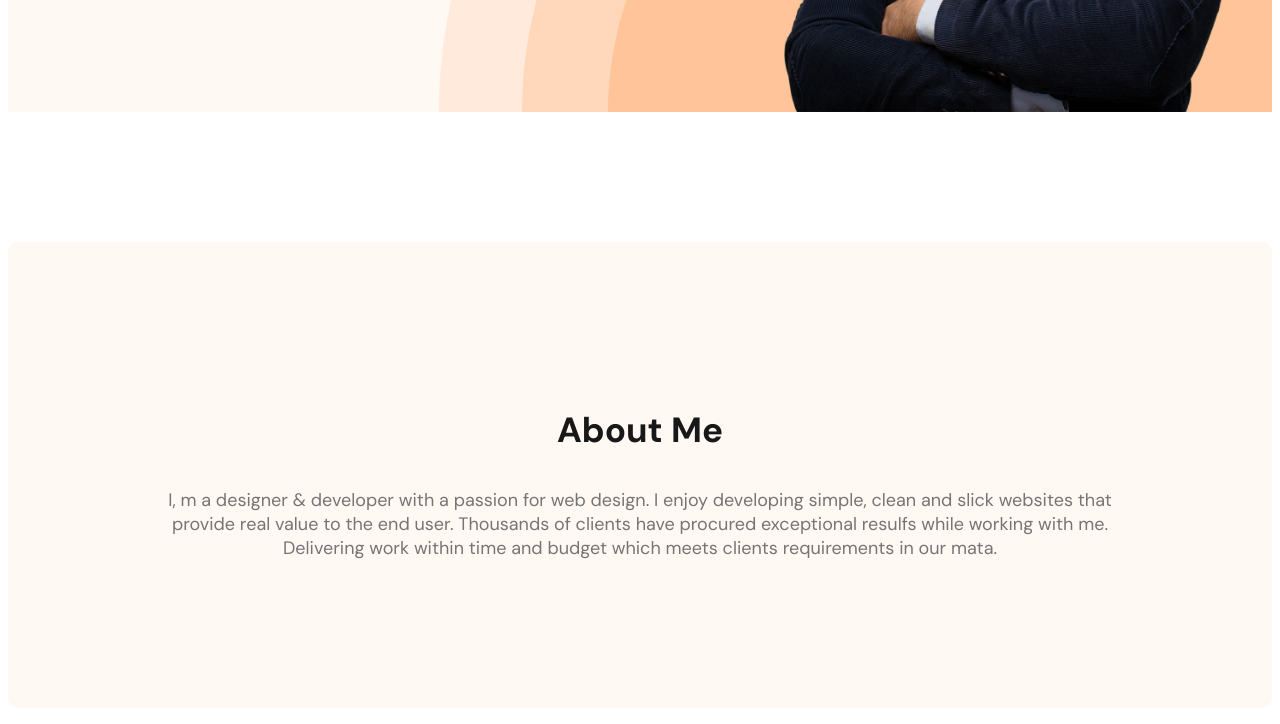
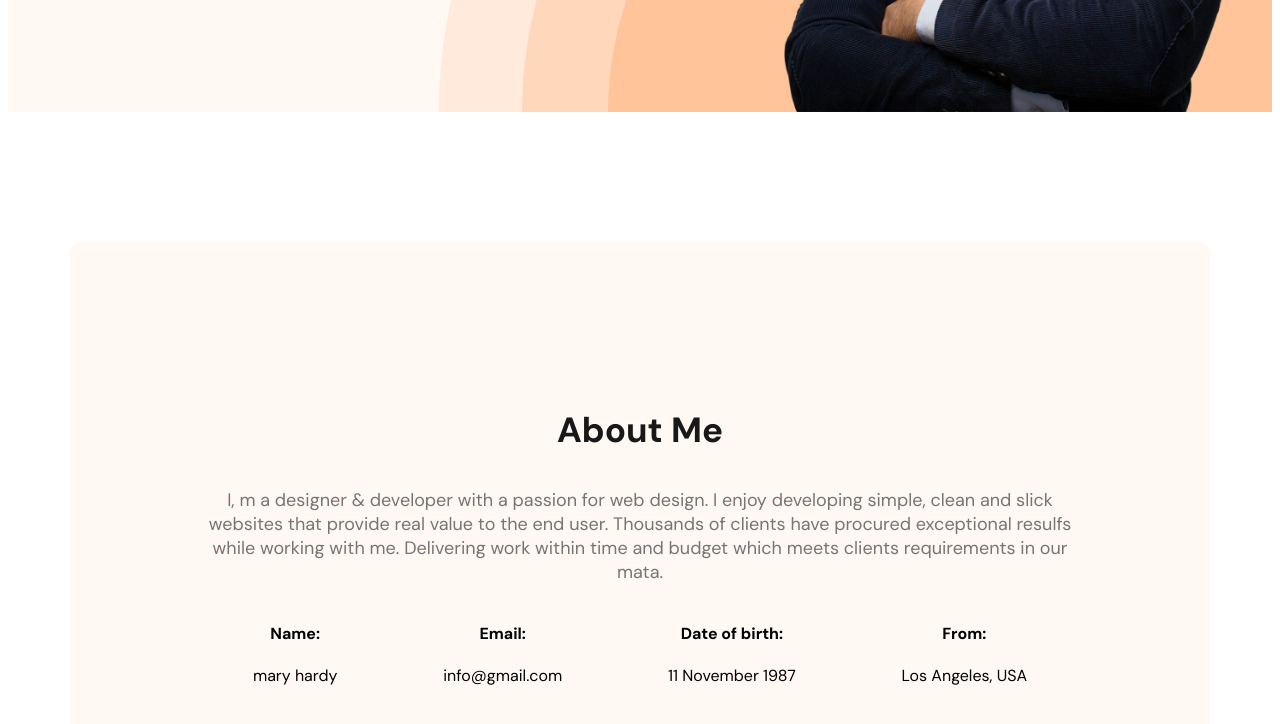
Before and after one commit to Majbaur/my-developer-portfolio, a plain HTML site: page index.html in a window 1280 px wide. Shown: the part 654-1378 px from the top of the page. Drawn offline with Linux system fonts and the light colour scheme.

Commit message:
about information added

```diff
--- a/index.html
+++ b/index.html
@@ -35,6 +35,24 @@
         <section class="about">
             <h3 class="section-title">About Me</h3>
             <p class="section-description">I, m a designer & developer with a passion for web design. I enjoy developing simple, clean and slick websites that provide real value to the end user. Thousands of clients have procured exceptional resulfs while working with me. Delivering work within time and budget which meets clients requirements in our mata.</p>
+            <div class="about-info-container">
+                <div class="about-info">
+                    <h4 class="info-title">Name:</h4>
+                    <p class="info-description">mary hardy</p>
+                </div>
+                <div class="about-info">
+                    <h4 class="info-title">Email: </h4>
+                    <p class="info-description">info@gmail.com</p>
+                </div>
+                <div class="about-info">
+                    <h4 class="info-title">Date of birth:</h4>
+                    <p class="info-description">11 November 1987</p>
+                </div>
+                <div class="about-info">
+                    <h4 class="info-title">From:</h4>
+                    <p class="info-description">Los Angeles, USA</p>
+                </div>
+            </div>
         </section>
 
 
--- a/style/style.css
+++ b/style/style.css
@@ -91,6 +91,10 @@ nav a{
 
 
 /* Main section style */
+main{
+    max-width: 1140px;
+    margin: 0px auto;
+}
 
 /* about section */
 .about{
@@ -98,6 +102,14 @@ nav a{
     border-radius: 10px;
     margin: 130px 0px;
     background: #FFF8F3;
+}
+.about-info-container{
+    display: flex;
+    justify-content: space-around;
+}
+
+.about-info{
+    text-align: center;
 }
 
 
```
